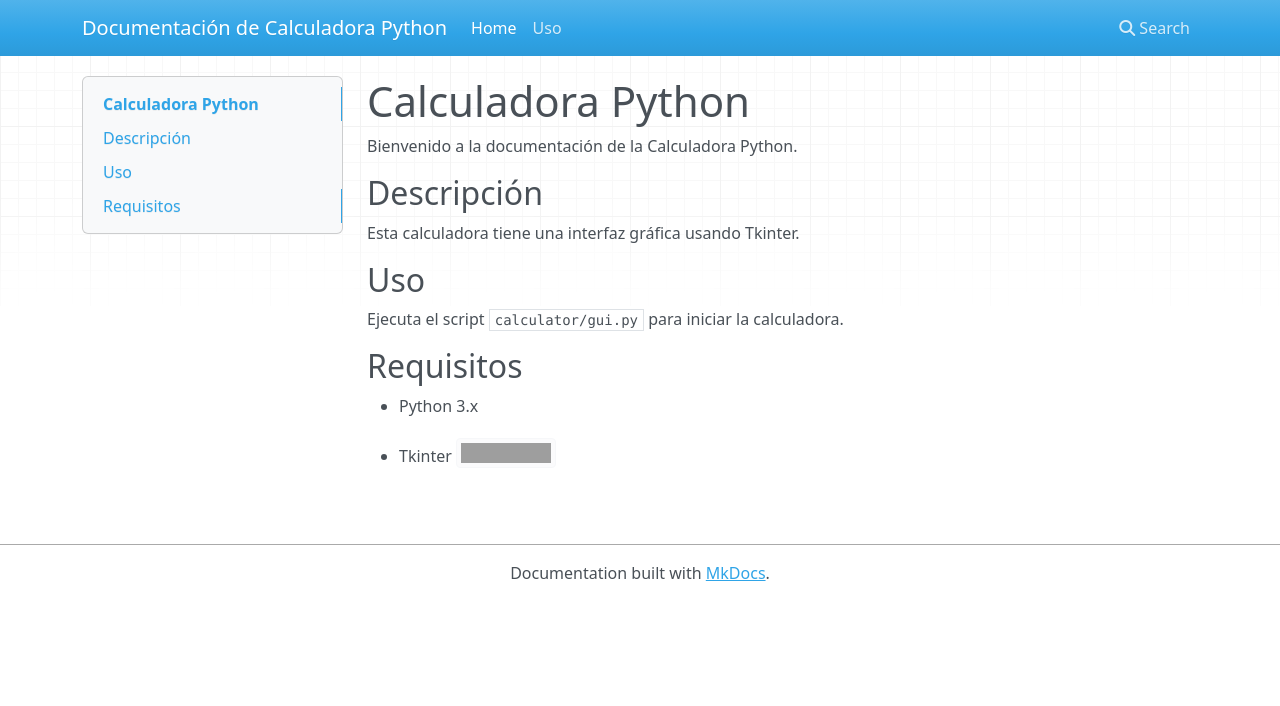
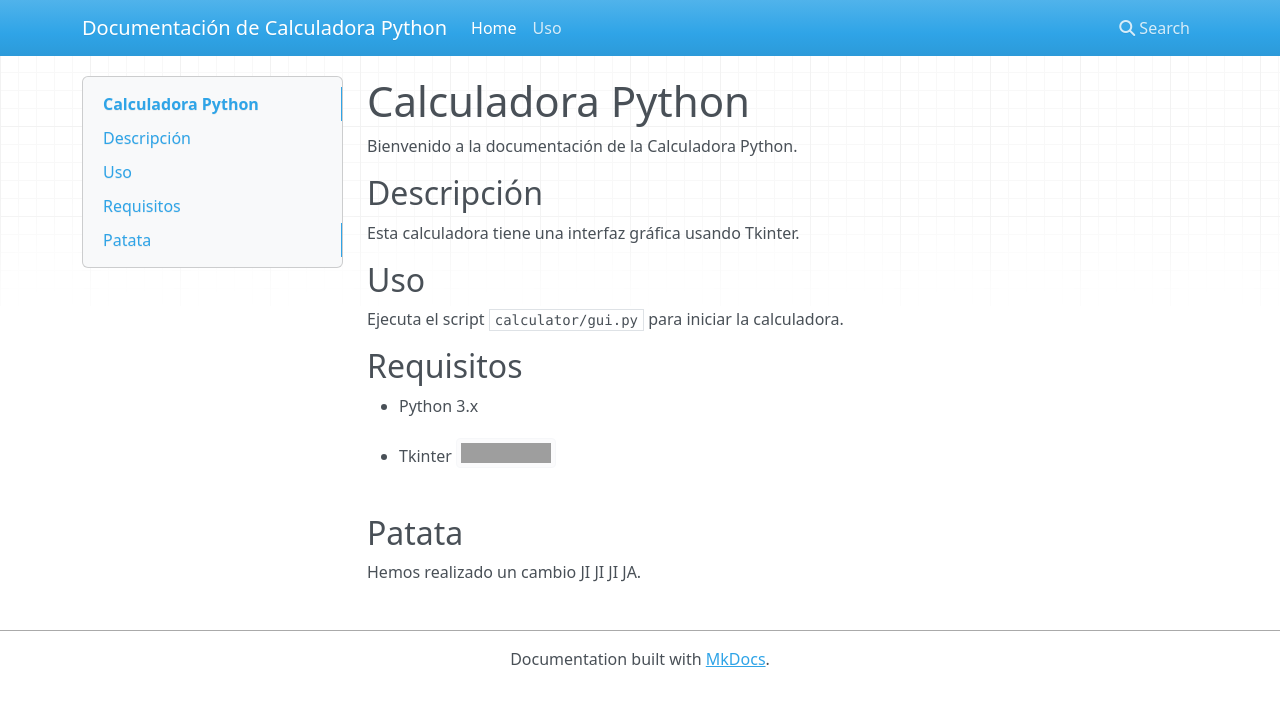
Before and after one commit to rpennas05/PPS-Unidad0ActividadGit-Raul, an MkDocs documentation site: the page built from docs/index.md, in a window 1280 px wide. Shown: the top 706 px of the page. Built offline with MkDocs 1.6.1, drawn with Linux system fonts in a browser that asks for light colours; nearby versions of some CDN libraries; grey boxes are pictures that could not be loaded.

Commit message:
Cambio en la página de github.io

```diff
--- a/docs/index.md
+++ b/docs/index.md
@@ -15,3 +15,7 @@ Ejecuta el script `calculator/gui.py` para iniciar la calculadora.
 - Python 3.x
 - Tkinter
 [![Licencia: CC BY-NC-SA 4.0](https://licensebuttons.net/l/by-nc-sa/4.0/88x31.png)](https://creativecommons.org/licenses/by-nc-sa/4.0/)
+
+## Patata
+
+Hemos realizado un cambio JI JI JI JA.
```
